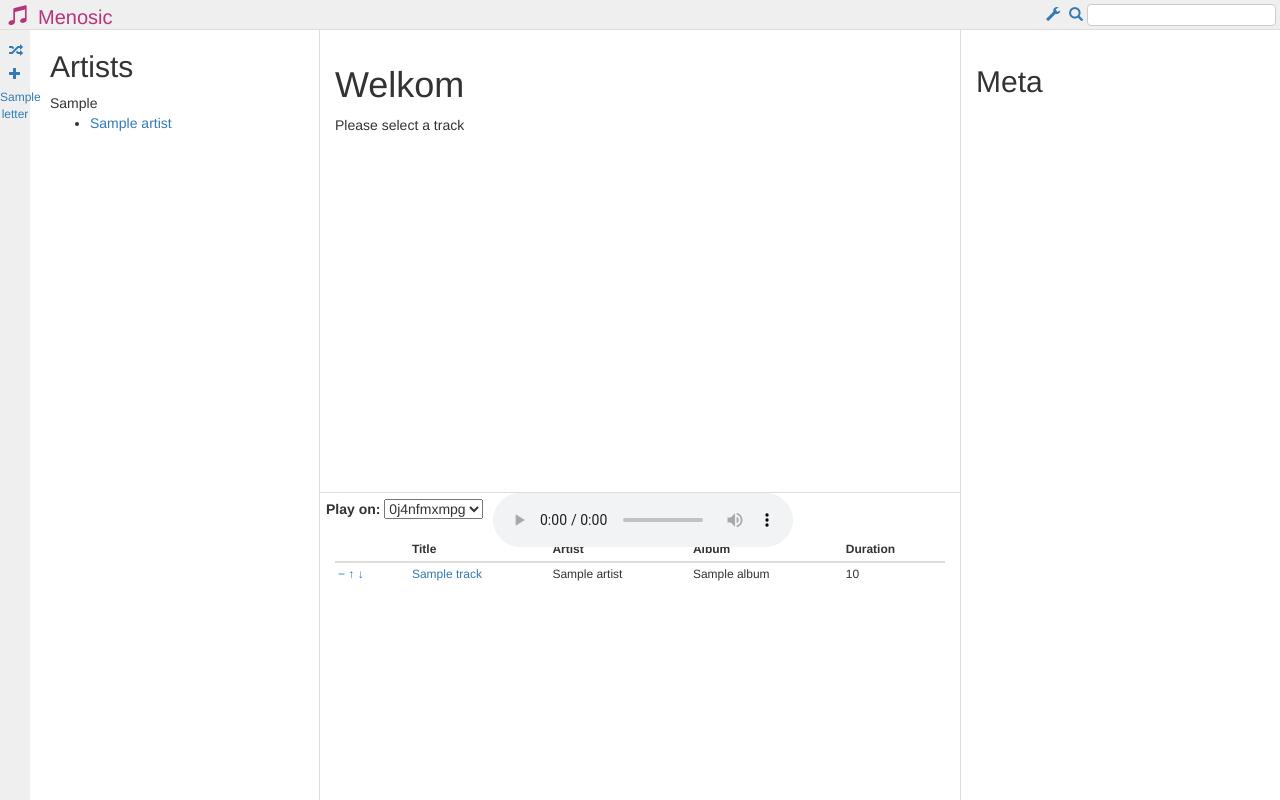
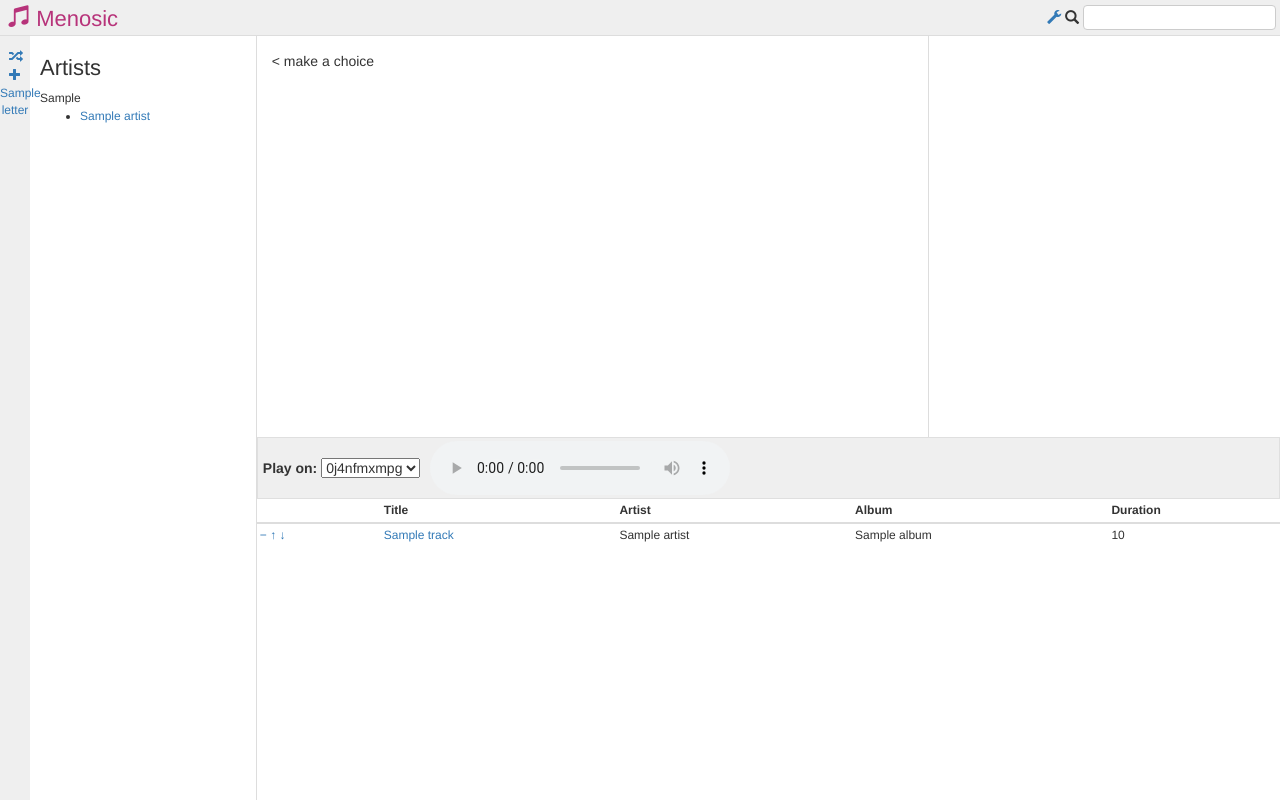
Before and after one commit to Menollo/menosic, a Django app: template menosic/music/templates/music/artist_list.html in a window 1280 px wide. Run offline with Django 3.2, Linux system fonts and the light colour scheme; the template is opened without the code that fills it: most values are stand-ins (such as "Sample title", 1, 10 or a date in 2020); some libraries are stand-ins or nearby versions.

Commit message:
re-desing: use flexbox

```diff
--- a/menosic/menosic/static/menosic.css
+++ b/menosic/menosic/static/menosic.css
@@ -1,166 +1,60 @@
-#outer-container {
-    position: relative;
+/* base */
+
+#container {
     height: 100%;
-    margin: 0;
-}
-#outer-content-container {
-    margin: 0;
-    padding-top: 30px;
-    position: absolute;
-    height: 100%;
-    width: 100%;
-    z-index: 10;
-}
-#header {
-    margin: 0;
-    width: 100%;
-    position: absolute;
-    height: 30px;
-    background: #efefef;
-    z-index: 20;
-    border-bottom: 1px solid #ddd;
-}
-#header_left {
-    float: left;
-    padding: 4px;
-}
-#header_right {
-    float: right;
-    padding: 4px;
-}
-#header_left h1 {
-    padding: 0;
-    margin: 0px 4px;
-    font-size: 20px;
-    color: #b7337a;
-}
-#header_left h1 i{
-    display: inline-block;
-    padding-right: 10px;
-}
-input[type=text] {
-    border: 1px solid #ccc;
-    border-radius: 4px;
-    padding: 0 3px;
-}
-#header label {
-    margin-left: 5px;
-    color: #337ab7;
-}
-.meta_overlay {
-    background: #efefef;
-    position: absolute;
-    top: 0px;
-    left: 0px;
-    right: 0px;
-    margin: 0;
-    border: 1px solid #dfdfdf;
-    padding: 5px 10px;
+    display: flex;
+    flex: 1;
+    flex-direction: column;
+    justify-content: space-between;
 }
 .clear {
     clear: both;
 }
-.table>tbody>tr>td,
-.table>tbody>tr>th,
-.table>tfoot>tr>td,
-.table>tfoot>tr>th,
-.table>thead>tr>td,
-.table>thead>tr>th {
-    font-size: 12px;
-    padding: 3px;
+/* header */
+
+#header {
+    display: flex;
+    flex: initial;
+    justify-content: space-between;
+    align-items: center;
+    background: #efefef;
+    border-bottom: 1px solid #ddd;
 }
-.album {
-    margin: 10px 0px;
+#header div {
+    padding: 4px;
+}
+#header div h1 {
+    margin: 0 4px;
+    font-size: 22px;
+    color: #b7337a;
+}
+#header div input {
+    height: 25px;
+    border: 1px solid #ccc;
+    border-radius: 4px;
+    padding: 0 5px;
 }
 
-.album-cover {
-    float: right;
+/* main part (below header) */
+
+#big-part {
+    display: flex;
+    flex: 1;
+    flex-direction: row;
+    justify-content: space-between;
+    min-height:0; /* hack for firefox */
 }
 
-.album .album-cover img {
-    width: 200px;
-}
+/* artists */
 
-.last-played-item {
-    margin: 0px 0px 20px 0px;
-}
-
-.last-played-info {
-    float: left;
-}
-
-#last_played .album-cover img {
-    width: 40px;
-}
-
-#registration {
-    margin: 100px auto;
-    max-width: 320px;
-}
-#registration h1 {
-    margin: 0;
-    padding: 0;
-}
-#registration form {
-    padding: 15px;
-    margin: 0;
-}
-#registration label{
-    width: 100px;
-    display: inline-block;
-}
-
-#artists { /* left sidebar */
-    height: 100%;
+#artists {
+    flex: 1;
     overflow-y: scroll;
     border-right: 1px solid #ddd;
 }
-#content-container { /* middle container */
-    height: 100%;
-    margin: 0;
-    padding: 0;
-}
-#content { /* middle top */
-    height: 60%;
-    overflow-y: scroll;
-}
-#playlist-container { /* middle bottom */
-    height: 40%;
-    margin-top -1px;
-    border-top: 1px solid #ddd;
-    padding: 0;
-    margin: 0;
-}
-#client-control {
-    display: none;
-    font-size: 20px;
-    vertical-align: top;
-    padding: 3px;
-}
-#player-selector {
-    display: inline-block;
-    font-size: 14px;
-    vertical-align: top;
-    padding: 6px;
-}
-#player-container {
-    position: absolute;
-    height: 30px;
-    width: 100%;
-    padding-right: 16px;
-}
-#playlist {
-    overflow-y: scroll;
-    height: 100%;
-    padding-top: 45px;
-}
-#playlist #actions {
-    min-width: 40px;
-}
-#meta { /* right sidebar */
-    overflow-y: scroll;
-    height: 100%;
-    border-left: 1px solid #ddd;
+#artists-list {
+    margin-left: 40px;
+    font-size: 12px;
 }
 #navigation {
     background: #efefef;
@@ -169,7 +63,6 @@ input[type=text] {
     font-size: 12px;
     text-align: center;
     padding: 10px 0px;
-    margin-left: -15px;
 }
 #navigation li a {
     width: 100%;
@@ -184,86 +77,128 @@ input[type=text] {
     background: #aaaaaa;
     font-weight: 400;
 }
-@media (max-width: 767px) {
-    #meta {
-        display: none;
-    }
+
+/* Middle part */
+
+#middle-right {
+    display: flex;
+    flex: 4;
+    flex-direction: column;
+    justify-content: space-between;
 }
-.padding {
+#content-meta {
+    display: flex;
+    flex: 4;
+    flex-direction: row;
+    justify-content: space-between;
+    min-height:0; /* hack for firefox */
+}
+
+/* content */
+
+h2 {
+    font-size: 22px;
+}
+#content {
+    flex: 2;
+    overflow-y: scroll;
     padding: 15px;
+}
+#content .album-cover {
+    float: right;
+}
+#content .album .album-cover img {
+    width: 200px;
+}
+
+/* meta */
+
+h3 {
+    font-size: 20px;
+}
+#meta {
+    padding: 15px;
+    flex: 1;
+    overflow-y: scroll;
+    border-left: 1px solid #ddd;
+}
+#last_played .album-cover  {
+    float: right;
+}
+#last_played .last-played-info {
+    float: left;
+}
+#last_played .last-played-item {
+    margin: 0px 0px 20px 0px;
+}
+#last_played .album-cover img {
+    width: 40px;
+}
+
+/* extra */
+
+.extra {
+    padding: 15px;
+    flex: 1;
+    overflow-y: scroll;
+    border: 1px solid #dfdfdf;
+    background: #efefef;
+}
+
+/* player */
+
+#player-container {
+    border: 1px solid #dfdfdf;
+    background: #efefef;
+    display: flex;
+    align-items: center;
+}
+#player-container div,
+#player-container audio {
+    margin: 3px 5px;
+}
+#player-selector {
+    font-size: 14px;
+}
+#player-selector label {
+    margin: 0;
+}
+#client-control {
+    display: none;
+    font-size: 20px;
+    align-items: center;
+}
+
+/* playlist */
+
+#playlist {
+    flex: 3;
+    overflow-y: scroll;
+}
+.table>tbody>tr>td,
+.table>tbody>tr>th,
+.table>tfoot>tr>td,
+.table>tfoot>tr>th,
+.table>thead>tr>td,
+.table>thead>tr>th {
+    font-size: 12px;
+    padding: 3px;
 }
 .playing {
     font-weight: bold;
 }
-#artists-list {
-    margin-left: 35px;
-}
-.bottom-buffer {
-    margin-bottom: 5px;
-}
-.col-height-1 {
-    height: 390px;
-}
-.col-height-1 img {
-    max-height: 218px;
-    max-width: inherit;
-}
-.new-album-item {
-  display: block;
-  float: left;
-  text-transform: uppercase;
-  width: 190px;
-  height: 190px;
-  overflow: hidden;
+#playlist #actions {
+    min-width: 40px;
 }
 
-.new-album-item .thumbnail {
-  width: 190px;
-  height: 190px;
+/* album covers */
+
+.album .album-cover img {
+    width: 200px;
 }
 
-.new-album-item .caption {
-  position: relative;
-  top: -100px;
-  background-color: rgba(30, 30, 30, 0.3);
-  margin: 0px 5px;
-  padding: 1px 3px 0px;
-  float: left;
-  width: 180px;
-}
+/* album colours */
 
-.new-album-item .caption h3 {
-  font-size: 14px;
-  padding: 0px;
-  margin: 0px;
-  float: right;
-  text-align: right;
-}
-
-.new-album-item .caption h4 {
-  font-size: 11px;
-  margin: 5px 0px 0px;
-  float: right;
-  text-align: right;
-  clear: both;
-}
-
-.new-album-item .caption p {
-  text-align: left;
-  font-size: 10px;
-  padding: 5px 0px 0px;
-  float: left;
-}
-
-.new-album-item a {
-  color: #efefef;
-}
-
-.new-album-item a:hover {
-  color: #aaa;
-}
-
-/* colorize album types */
 .albumtype-compilation a {
   color: #ab3;
 }
--- a/menosic/menosic/static/menosic.js
+++ b/menosic/menosic/static/menosic.js
@@ -21,7 +21,7 @@ function play_selected() {
         ws.send(JSON.stringify({
             action: "song_change",
             key: key,
-            playlist, playlist,
+            playlist: playlist,
             player: control_player,
             identifier: $('#playlist .playing').attr('id')
         }));
@@ -29,7 +29,7 @@ function play_selected() {
         ws.send(JSON.stringify({
             action: "play_song",
             key: key,
-            playlist, playlist,
+            playlist: playlist,
             player: control_player,
             identifier: $('#playlist .playing').attr('id')
         }));
@@ -126,9 +126,10 @@ function append_results(div, name, title, data) {
 function search(term) {
     if (term.length > 2) {
         $.getJSON(search_url, {'q': term}, function(data) {
-            $('#meta #search_results').remove();
-            $('#meta').append('<div id="search_results" class="meta_overlay" />');
-            var results = $('#meta #search_results');
+            $('#content-meta #search-results').remove();
+            $('#meta').hide();
+            $('#content-meta').append('<div id="search-results" class="extra" />');
+            var results = $('#content-meta #search-results');
             results.append('<h3 class="glyphicon glyphicon-search">Results</h3>');
 
             append_results(results, 'artists', 'Artists', data['artists']);
@@ -136,7 +137,8 @@ function search(term) {
             append_results(results, 'tracks', 'Tracks', data['tracks']);
         });
     } else {
-        $('#meta #search_results').remove();
+        $('#content-meta #search-results').remove();
+        $('#meta').show();
     }
 }
 
@@ -150,11 +152,11 @@ function search_delay() {
 function change_players() {
     control_player = $(this).val();
     if (control_player == local_player) {
-        $('#player').css('display', 'inline-block');
+        $('#player').show();
         $('#client-control').hide();
     } else {
         $('#player').hide();
-        $('#client-control').css('display', 'inline-block');
+        $('#client-control').css('display', 'flex');
     }
 }
 
--- a/menosic/menosic/templates/base.html
+++ b/menosic/menosic/templates/base.html
@@ -1,22 +1,25 @@
 {% load static %}
 <html>
 <head>
-    <script src="//code.jquery.com/jquery-2.2.0.min.js"></script>
+    <title>Menosic</title>
+    <link rel="shortcut icon" type="image/png" href="{% static 'favicon.png' %}" />
+
+    {% block head %}
+
+    <script type="text/javascript" src="//code.jquery.com/jquery-2.2.0.min.js"></script>
 
     <!-- Latest compiled and minified CSS -->
-    <link rel="stylesheet" href="//maxcdn.bootstrapcdn.com/bootstrap/3.3.6/css/bootstrap.min.css">
+    <link rel="stylesheet" href="//maxcdn.bootstrapcdn.com/bootstrap/3.3.6/css/bootstrap.min.css" />
 
     <!-- Optional theme -->
-    <link rel="stylesheet" href="//maxcdn.bootstrapcdn.com/bootstrap/3.3.6/css/bootstrap-theme.min.css">
+    <link rel="stylesheet" href="//maxcdn.bootstrapcdn.com/bootstrap/3.3.6/css/bootstrap-theme.min.css" />
 
     <!-- Latest compiled and minified JavaScript -->
-    <script src="//maxcdn.bootstrapcdn.com/bootstrap/3.3.6/js/bootstrap.min.js"></script>
+    <script type="text/javascript" src="//maxcdn.bootstrapcdn.com/bootstrap/3.3.6/js/bootstrap.min.js"></script>
 
-    <link rel="shortcut icon" type="image/png" href="{% static 'favicon.png' %}" />
+    <link rel="stylesheet" href="{% static 'menosic.css' %}" />
 
-    <link rel="stylesheet" href="{% static 'menosic.css' %}">
-
-    <script>
+    <script type="text/javascript">
         // menosic variables
         var search_url = "{% url 'search' %}";
 
@@ -28,27 +31,28 @@
         var ws_url = "{{ ws_url }}";
         var ws;
     </script>
-    <script src="{% static 'menosic.js' %}"></script>
+    <script type="text/javascript" src="{% static 'menosic.js' %}"></script>
+    {% endblock head %}
 
 </head>
 
 <body>
 
 {% block all %}
-<div id="outer-container">
+
+    <div id="container">
         <div id="header">
-        <div id="header_left">
-            <h1><i class="glyphicon glyphicon-music"></i>Menosic</h1>
+            <div>
+                <h1><i class="glyphicon glyphicon-music"></i> Menosic</h1>
             </div>
-        <div id="header_right">
+            <div>
                 <a class="to_content" href="{% url "settings:detail" %}"><i class="glyphicon glyphicon-wrench"></i></a>
-            <label for="seachbox" class="glyphicon glyphicon-search"></label>
+                <label for="searchbox" class="glyphicon glyphicon-search"></label>
                 <input id="searchbox" name="search" type="text" />
             </div>
         </div>
-    <div id="outer-content-container" class="container-fluid">
-        <div class="row">
-            <div class="col-sm-3 col-md-3" id="artists" data-spy="scroll" data-target="#navigation">
+        <div id="big-part">
+            <div id="artists" data-spy="scroll" data-target="#navigation">
                 <div id="navigation" class="affix">
                   <ul class="nav">
                     <li class="bottom-buffer"><a class="external" href="{% url "random_album" %}"><i class="glyphicon glyphicon-random"></i></a></li>
@@ -73,13 +77,13 @@
                   </ul>
                 </div>
             </div>
-
-            <div class="col-sm-6 col-md-6" id="content-container">
-                <div id="content" class="padding">
-                        <h1>Welkom</h1>
-                        <p>Please select a track</p>
+            <div id="middle-right">
+                <div id="content-meta">
+                    <div id="content">&lt; make a choice</div>
+                    <div id="meta">
+                        <div id="last_played"></div>
                     </div>
-                <div id="playlist-container">
+                </div>
                 <div id="player-container">
                     <div id="player-selector">
                         <label for="players">Play on:</label>
@@ -95,20 +99,13 @@
                         <i id="client_next" class="glyphicon glyphicon-fast-forward"></i>
                     </div>
                 </div>
-                    <div id="playlist" class="padding">
+                <div id="playlist">
                     {% include 'music/playlist.html' %}
                 </div>
             </div>
         </div>
-            <div class="col-sm-3 col-md-3 padding" id="meta">
-                <h2>Meta</h2>
-                <div id="last_played">
-                </div>
     </div>
 
-        </div>
-    </div>
-<div>
 {% endblock all %}
 
 </body>
```
Also changed, not shown: other parts of menosic/menosic/static/menosic.css (+50 -0 lines), menosic/menosic/static/login.css (added, +26 -0 lines), menosic/menosic/templates/registration/login.html (+12 -0 lines). Lines whose indentation alone changed are shown as unchanged.
